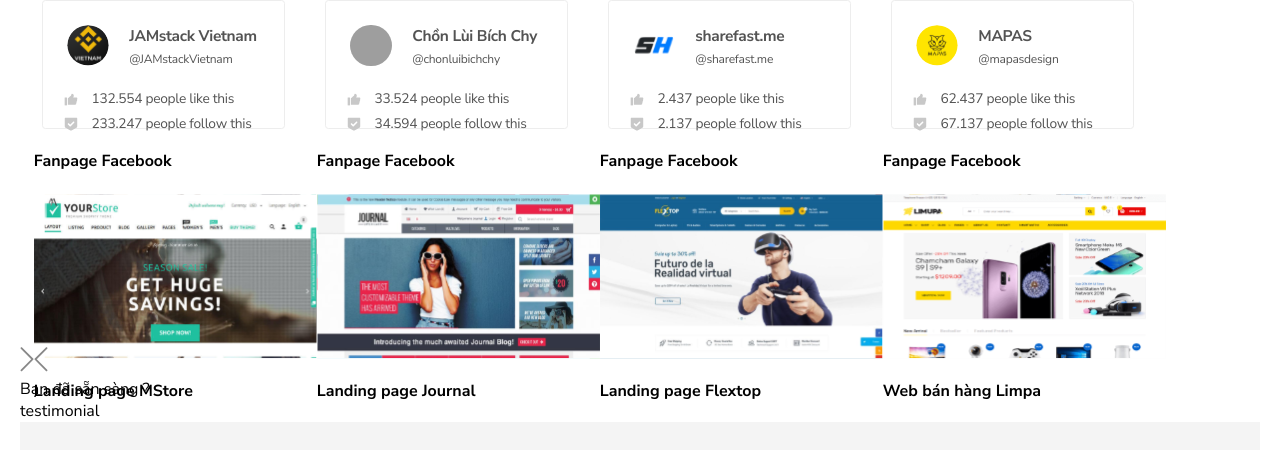
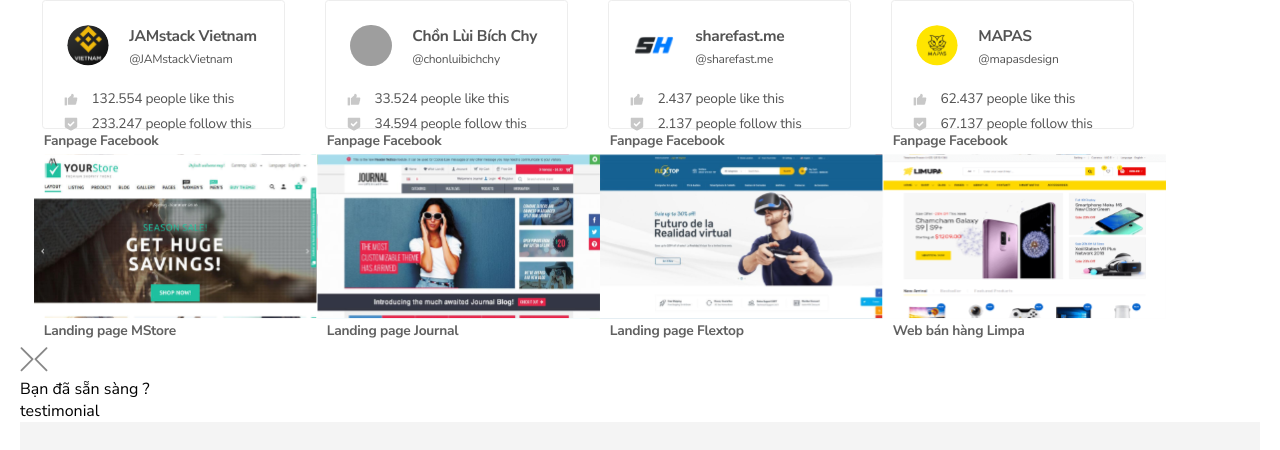
Before and after one commit to HHuy2000/beex-website, a Next.js app: page / in a window 1280 px wide. Shown: the part 5112-5562 px from the top of the page. Built offline with nearby package versions, Linux system fonts and the light colour scheme; grey boxes are pictures that could not be loaded.

Commit message:
problem with the container padding

```diff
--- a/components/home/OurProducts.module.css
+++ b/components/home/OurProducts.module.css
@@ -82,6 +82,8 @@
     padding: 0px;
     width: 163.83px;
     height: 40.42px;
+    left: 51,6px;
+    top: 0.43px;
     flex: none;
     order: 1;
     flex-grow: 1;
@@ -117,7 +119,7 @@
     align-items: center;
     letter-spacing: -0.02em;
     flex: none;
-    order: 0;
+    order: 1;
     align-self: stretch;
     flex-grow: 0;
     margin: 1.72px 0px;
@@ -218,6 +220,23 @@
     margin: 0px 6.88px;
 }
 
+.grid_content_comment {
+    width: 242.95px;
+    height: 24.94px;
+    font-style: normal;
+    font-weight: normal;
+    font-size: 13.76px;
+    line-height: 24.94px;
+    display: flex;
+    align-items: center;
+    letter-spacing: -0.0172em;
+    color: #616161;
+    flex: none;
+    order: 1;
+    flex-flow: 1;
+    margin: 0px 10px;
+}
+
 .grid_content_lower {
     display: flex;
     flex-direction: column;
```
